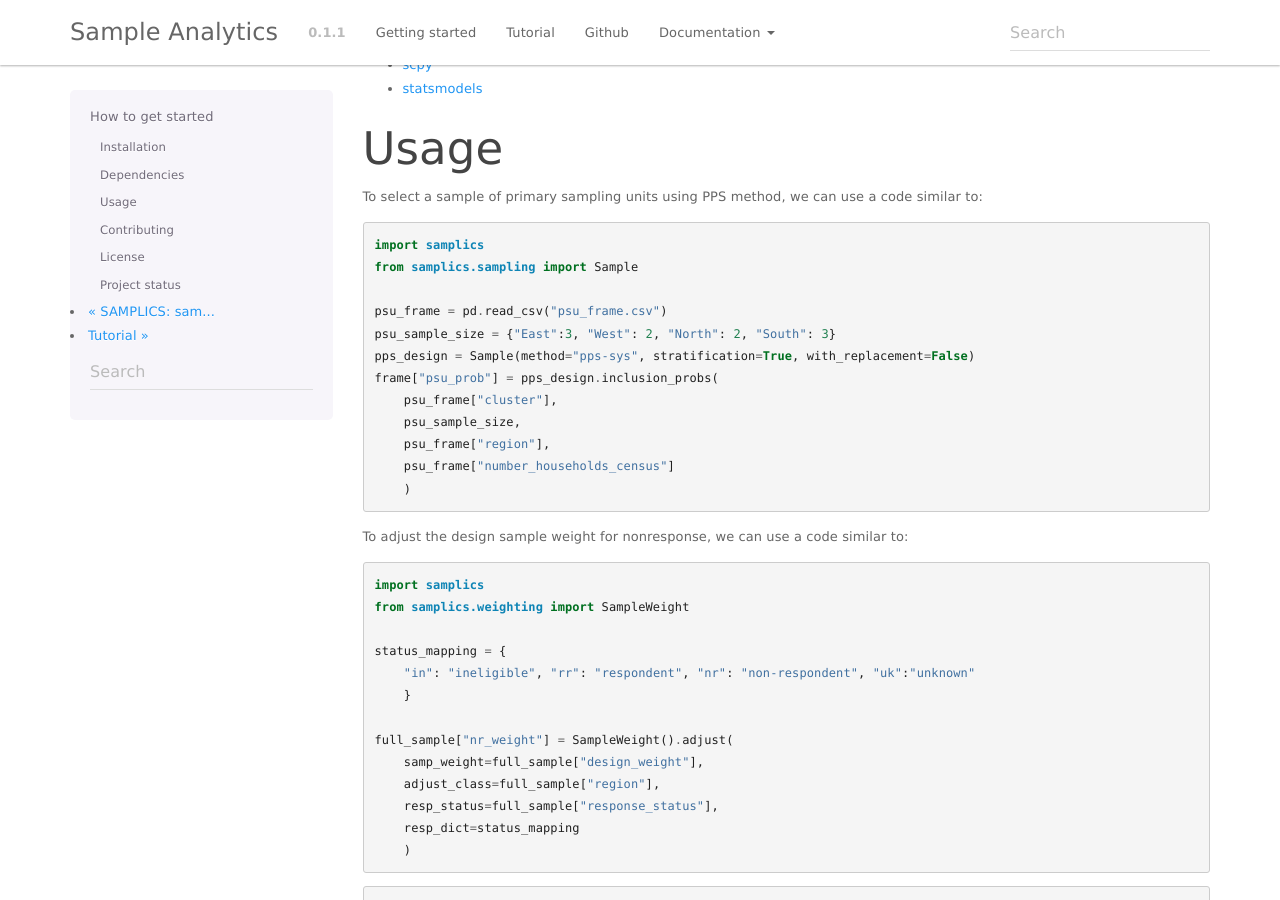
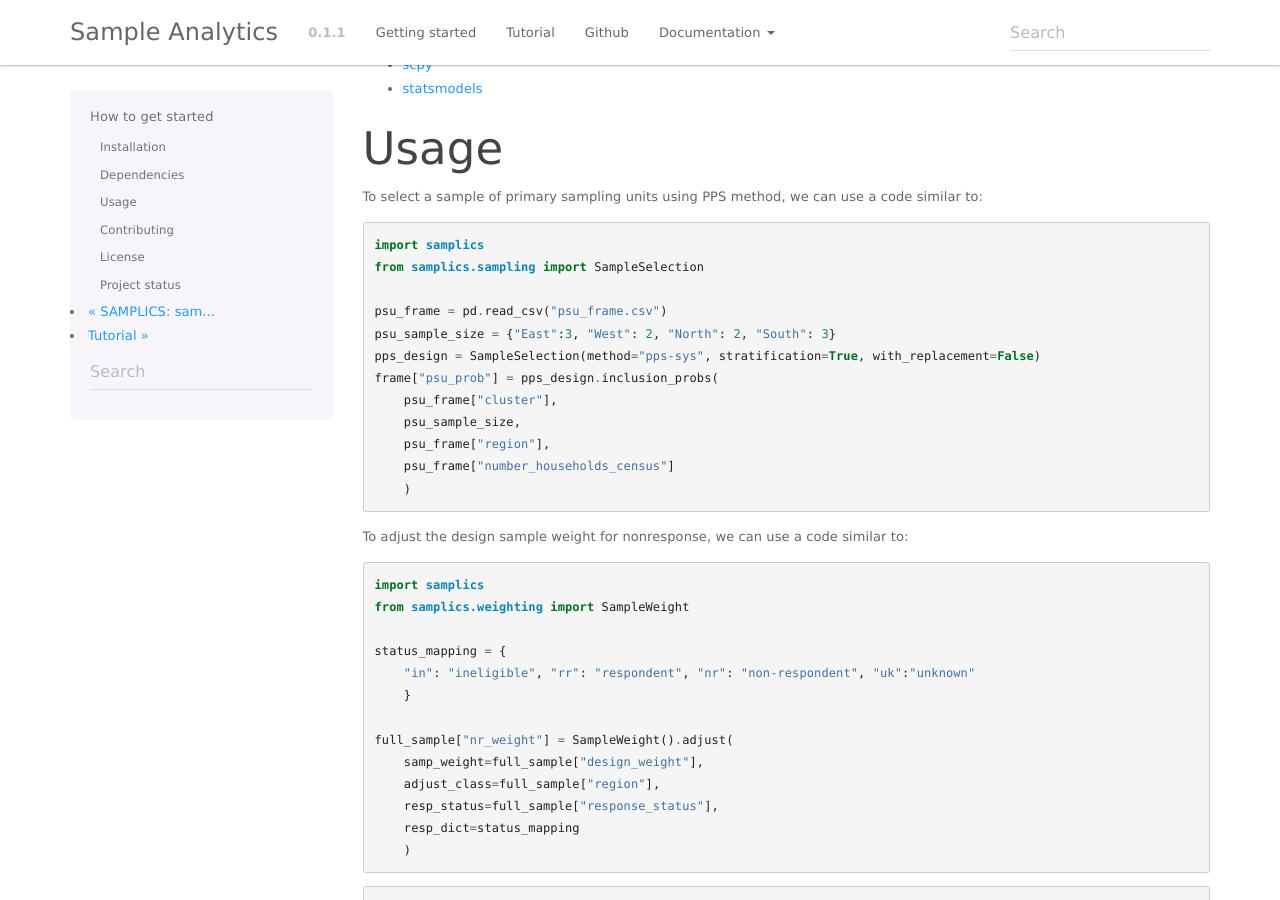
Before and after one commit to samplics-org/samplics, a Sphinx documentation site: the page built from docs/source/gettingstarted.rst, in a window 1280 px wide and 900 px high, scrolled down 441 px. Built offline with Sphinx 7.4.7, drawn with Linux system fonts in a browser that asks for light colours.

Commit message:
update sampling tutorial

```diff
--- a/docs/source/gettingstarted.rst
+++ b/docs/source/gettingstarted.rst
@@ -29,11 +29,11 @@ we can use a code similar to:
 .. code:: python
 
     import samplics
-    from samplics.sampling import Sample
+    from samplics.sampling import SampleSelection
 
     psu_frame = pd.read_csv("psu_frame.csv")
     psu_sample_size = {"East":3, "West": 2, "North": 2, "South": 3}
-    pps_design = Sample(method="pps-sys", stratification=True, with_replacement=False)
+    pps_design = SampleSelection(method="pps-sys", stratification=True, with_replacement=False)
     frame["psu_prob"] = pps_design.inclusion_probs(
         psu_frame["cluster"],
         psu_sample_size,
```
